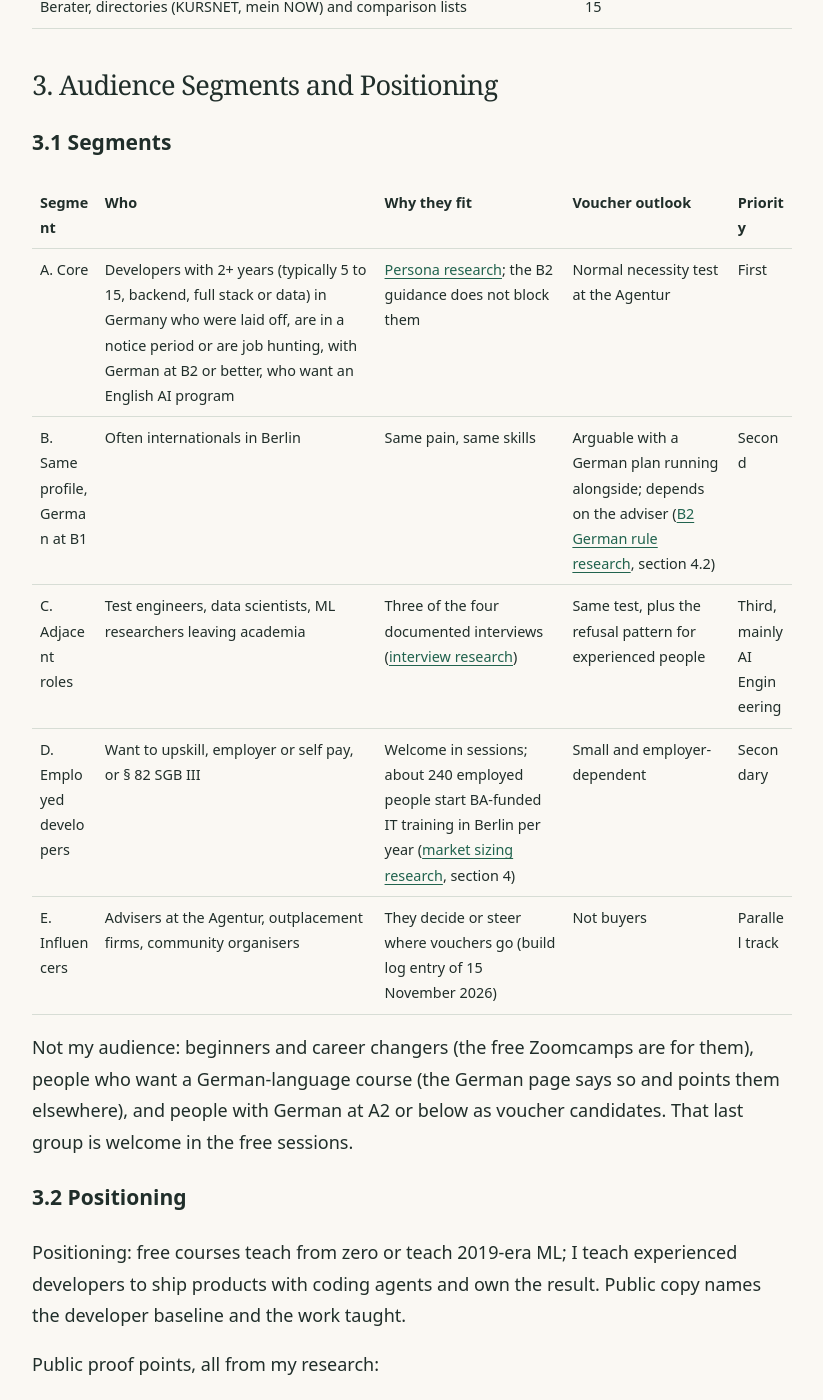
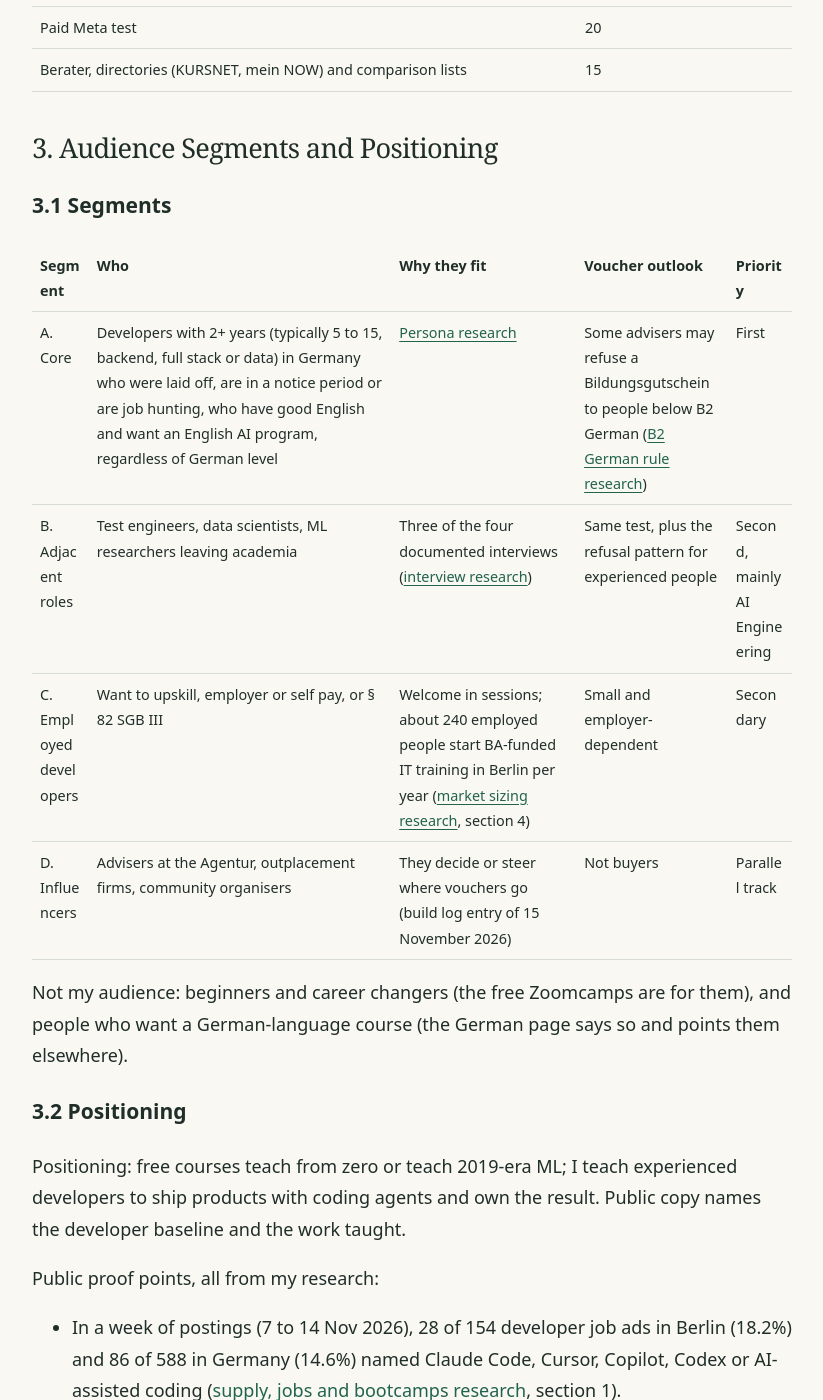
Before and after one commit to alexeygrigorev/academy-build-log, a Jekyll site: the page built from research/marketing-plan.md, in a window 1280 px wide and 1400 px high, scrolled down 4641 px. Shown: the whole window, without its empty margins (228-1051 px from the left). Built offline with Jekyll 4.4.1, drawn with Linux system fonts in a browser that asks for light colours; our own code applies the rules of GitHub Pages for plain Markdown files; some of the changed text lies outside the part shown.

Commit message:
Correct the audience rule: target good English, not German level
German level is a Bildungsgutschein funding risk, not a targeting criterion. The academy is for experienced developers with good English across Germany, regardless of German level.

```diff
--- a/research/marketing-plan.md
+++ b/research/marketing-plan.md
@@ -22,7 +22,7 @@ The free "Hireable With AI" Zoom sessions (Mon 23 Nov, Mon 30 Nov, Mon 7 Dec 202
 
 ### 2.2 What "Voucher-Eligible" Means
 
-A waitlist signup counts as voucher-eligible when all five are true: lives in Germany; 2+ years as a developer; unemployed, in a notice period or registered as job seeking; can study full days (Monday to Friday, 09:00 to 16:30) for 3 months; German at B2 or better, or B1 with a German plan. The last point comes from the [B2 German rule research](b2-german-rule.md), section 7.1.
+A waitlist signup counts as voucher-eligible when all four are true: lives in Germany; 2+ years as a developer; unemployed, in a notice period or registered as job seeking; and can study full days (Monday to Friday, 09:00 to 16:30) for 3 months. German level is not part of this definition. Some Arbeitsagentur counsellors may refuse a Bildungsgutschein to people below B2 German, so the waitlist survey still asks German level to measure that risk. See the [B2 German rule research](b2-german-rule.md).
 
 ### 2.3 Sourced Figures Behind the Eligible Share
 
@@ -54,7 +54,7 @@ The ratios come from the [market sizing research](market-sizing.md), section 7.2
 | Confirmed waitlist signups | 20% apply (range 15 to 25%) | about 300 (240 to 400) |
 | Visits to academy pages | 5 to 8% join | about 3,750 to 6,000 |
 
-Added assumption for this plan: 30% of confirmed waitlist signups meet the five voucher-eligible criteria. The waitlist survey asks location, years as a developer, current situation and payment route. German level and "can study full days" join the survey in November, so a measured share replaces the 30% by mid December.
+Added assumption for this plan: 30% of confirmed waitlist signups meet the four voucher-eligible criteria. The waitlist survey asks location, years as a developer, current situation, payment route, whether someone can study full days, and German level. German level is asked to measure voucher-approval risk, not to define the audience. A measured share replaces the 30% by mid December.
 
 ### 2.5 Targets per Month (All Are Targets)
 
@@ -93,13 +93,12 @@ Notes on the table:
 
 | Segment | Who | Why they fit | Voucher outlook | Priority |
 | --- | --- | --- | --- | --- |
-| A. Core | Developers with 2+ years (typically 5 to 15, backend, full stack or data) in Germany who were laid off, are in a notice period or are job hunting, with German at B2 or better, who want an English AI program | [Persona research](persona.md); the B2 guidance does not block them | Normal necessity test at the Agentur | First |
-| B. Same profile, German at B1 | Often internationals in Berlin | Same pain, same skills | Arguable with a German plan running alongside; depends on the adviser ([B2 German rule research](b2-german-rule.md), section 4.2) | Second |
-| C. Adjacent roles | Test engineers, data scientists, ML researchers leaving academia | Three of the four documented interviews ([interview research](interviews.md)) | Same test, plus the refusal pattern for experienced people | Third, mainly AI Engineering |
-| D. Employed developers | Want to upskill, employer or self pay, or § 82 SGB III | Welcome in sessions; about 240 employed people start BA-funded IT training in Berlin per year ([market sizing research](market-sizing.md), section 4) | Small and employer-dependent | Secondary |
-| E. Influencers | Advisers at the Agentur, outplacement firms, community organisers | They decide or steer where vouchers go (build log entry of 15 November 2026) | Not buyers | Parallel track |
+| A. Core | Developers with 2+ years (typically 5 to 15, backend, full stack or data) in Germany who were laid off, are in a notice period or are job hunting, who have good English and want an English AI program, regardless of German level | [Persona research](persona.md) | Some advisers may refuse a Bildungsgutschein to people below B2 German ([B2 German rule research](b2-german-rule.md)) | First |
+| B. Adjacent roles | Test engineers, data scientists, ML researchers leaving academia | Three of the four documented interviews ([interview research](interviews.md)) | Same test, plus the refusal pattern for experienced people | Second, mainly AI Engineering |
+| C. Employed developers | Want to upskill, employer or self pay, or § 82 SGB III | Welcome in sessions; about 240 employed people start BA-funded IT training in Berlin per year ([market sizing research](market-sizing.md), section 4) | Small and employer-dependent | Secondary |
+| D. Influencers | Advisers at the Agentur, outplacement firms, community organisers | They decide or steer where vouchers go (build log entry of 15 November 2026) | Not buyers | Parallel track |
 
-Not my audience: beginners and career changers (the free Zoomcamps are for them), people who want a German-language course (the German page says so and points them elsewhere), and people with German at A2 or below as voucher candidates. That last group is welcome in the free sessions.
+Not my audience: beginners and career changers (the free Zoomcamps are for them), and people who want a German-language course (the German page says so and points them elsewhere).
 
 ### 3.2 Positioning
 
@@ -455,7 +454,7 @@ Primary CTA: "Join the Waitlist" on every academy page and every article. On the
 | Risk | Evidence | What I do |
 | --- | --- | --- |
 | Advisers refuse experienced people | "Ist eine Arbeitsaufnahme auch ohne eine Förderung realistisch, kann kein Bildungsgutschein ausgehändigt werden" ([laid-off developers and Agentur research](laid-off-developers-and-agentur.md)); the [interview research](interviews.md) | Evidence pack, call preparation, refusal log, the January event. No promise of a voucher in any copy |
-| The B2 German guidance | Umsetzungshinweis 2/2026 says "i.d.R. B2" ([B2 German rule research](b2-german-rule.md)) | Target B2+ first. Lead with "taught in English for experienced developers", never with "no German needed". Ask German level on the waitlist survey |
+| The B2 German guidance | Umsetzungshinweis 2/2026 says "i.d.R. B2" ([B2 German rule research](b2-german-rule.md)) | This is a funding risk, not a targeting rule. I target experienced developers with good English, regardless of German level. Some Arbeitsagentur counsellors may refuse a Bildungsgutschein to people below B2 German. Lead with "taught in English for experienced developers", never with "no German needed". Ask German level on the waitlist survey to measure the risk |
 | Too few voucher-eligible signups in Berlin | Reach estimate 12 to 145, middle 53 | Germany-wide online promotion, the German page, KURSNET listing |
 | Berlin funds fewer IT trainings | IT entries in Berlin fell 14.9% in a year | Evidence of local demand in the pack; candidates outside Berlin |
 | Low session turnout | 11 and 12 RSVPs one week before sessions 1 and 2 | Newsletter #303, launch stream mention, Slack, partner shares, a local newsletter listing. Recordings go to everyone who registers |
```
Also changed, not shown: entries/2026-11-15.md (+1 -1 lines), research/b2-german-rule.md (+2 -2 lines).
